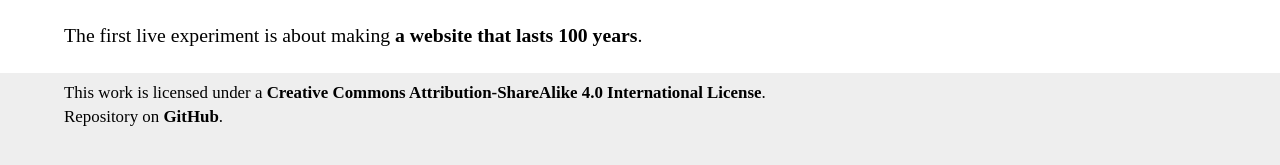
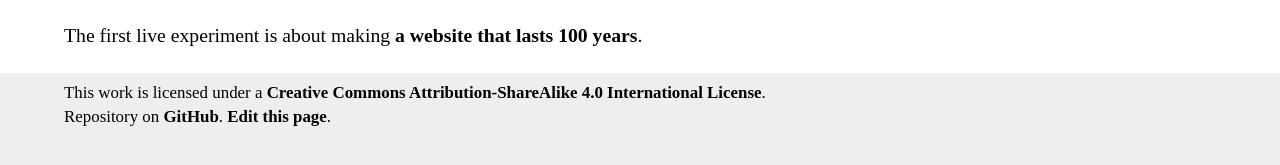
Before and after one commit to longeve/longeve.github.io, a Jekyll site: the page built from index.md, in a window 1280 px wide. Shown: the part 225-390 px from the top of the page. Built offline with Jekyll 4.4.1, drawn with Linux system fonts in a browser that asks for light colours; some web fonts are replaced; Markdown is read by kramdown in place of the engine named in the settings; our own code applies the rules of GitHub Pages for plain Markdown files.

Commit message:
Update footer.html

```diff
--- a/_includes/footer.html
+++ b/_includes/footer.html
@@ -1,4 +1,7 @@
 <footer>
   <p>{% include license.html %}</p>
-  <p>Repository on <a href="https://github.com/longeve/longeve.github.io">GitHub</a>.</p>
+  <p>
+    Repository on <a href="https://github.com/longeve/longeve.github.io">GitHub</a>.
+    {% if site.github %}<a href="{{ site.github.repository_url }}//blob//{{ site.github.source.branch }}//{{ page.path }}">Edit this page</a>.{% endif %}
+  </p>
 </footer>
```
